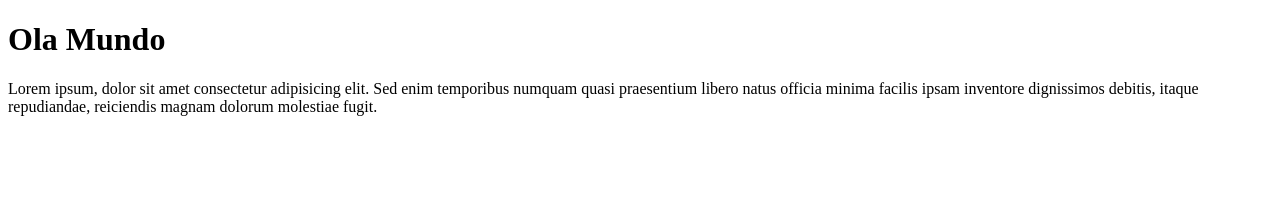
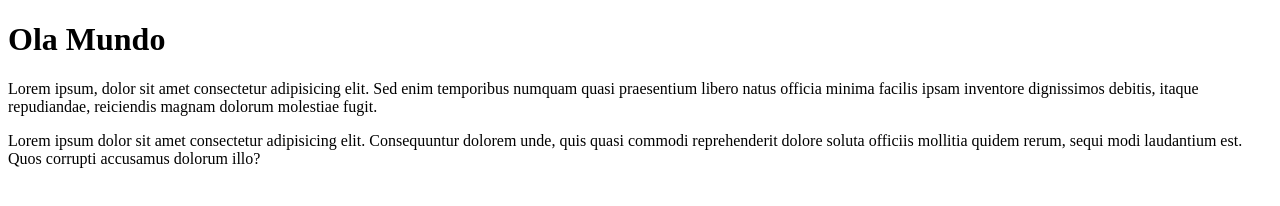
Before and after one commit to armando-muhando/Ola-Mundo, a plain HTML site: page site-ola/index.html in a window 1280 px wide. Drawn offline with Linux system fonts and the light colour scheme.

Commit message:
adicionei um paragrafo

```diff
--- a/site-ola/index.html
+++ b/site-ola/index.html
@@ -15,5 +15,12 @@
           itaque repudiandae, reiciendis magnam dolorum molestiae fugit.
 
     </p>
+
+    <p>Lorem ipsum dolor sit amet consectetur adipisicing elit.
+        Consequuntur dolorem unde,
+         quis quasi commodi
+          reprehenderit dolore soluta officiis mollitia quidem rerum,
+        sequi modi laudantium est.
+        Quos corrupti accusamus dolorum illo?</p>
 </body>
 </html>
```
